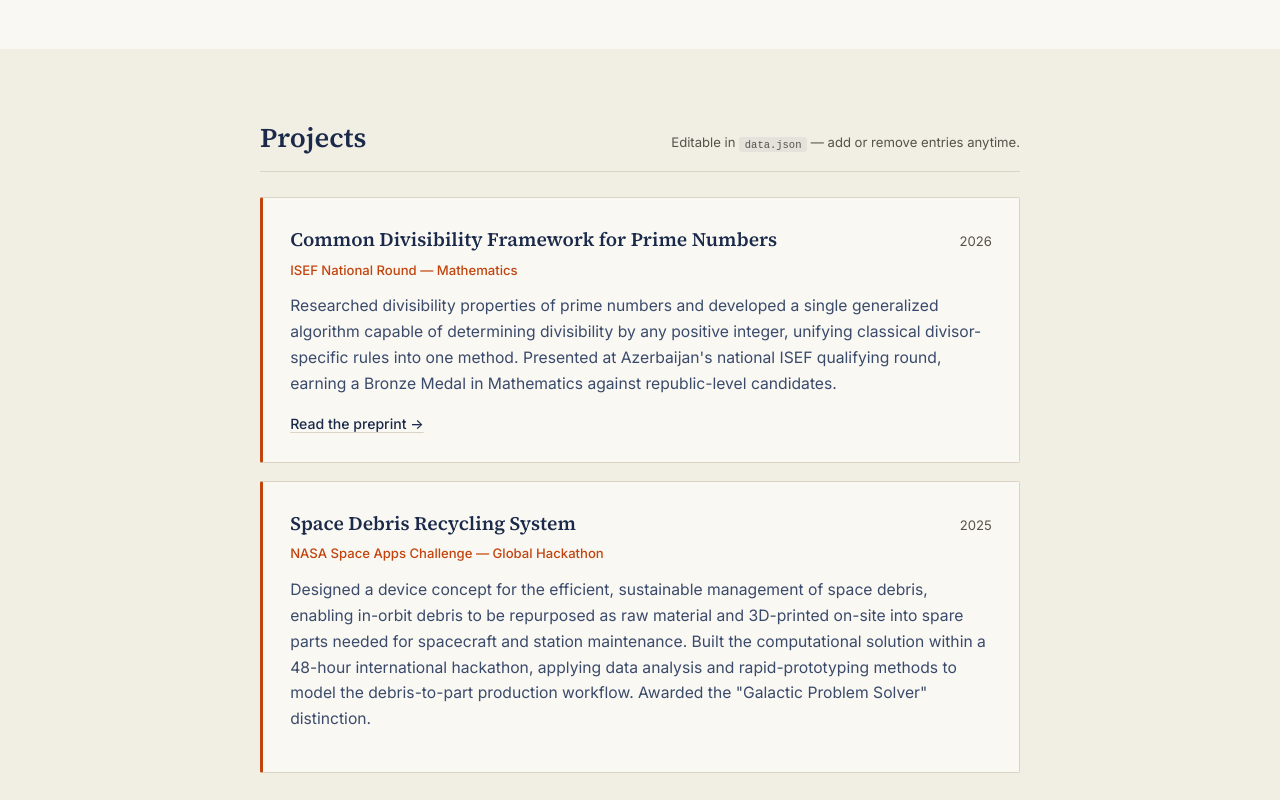
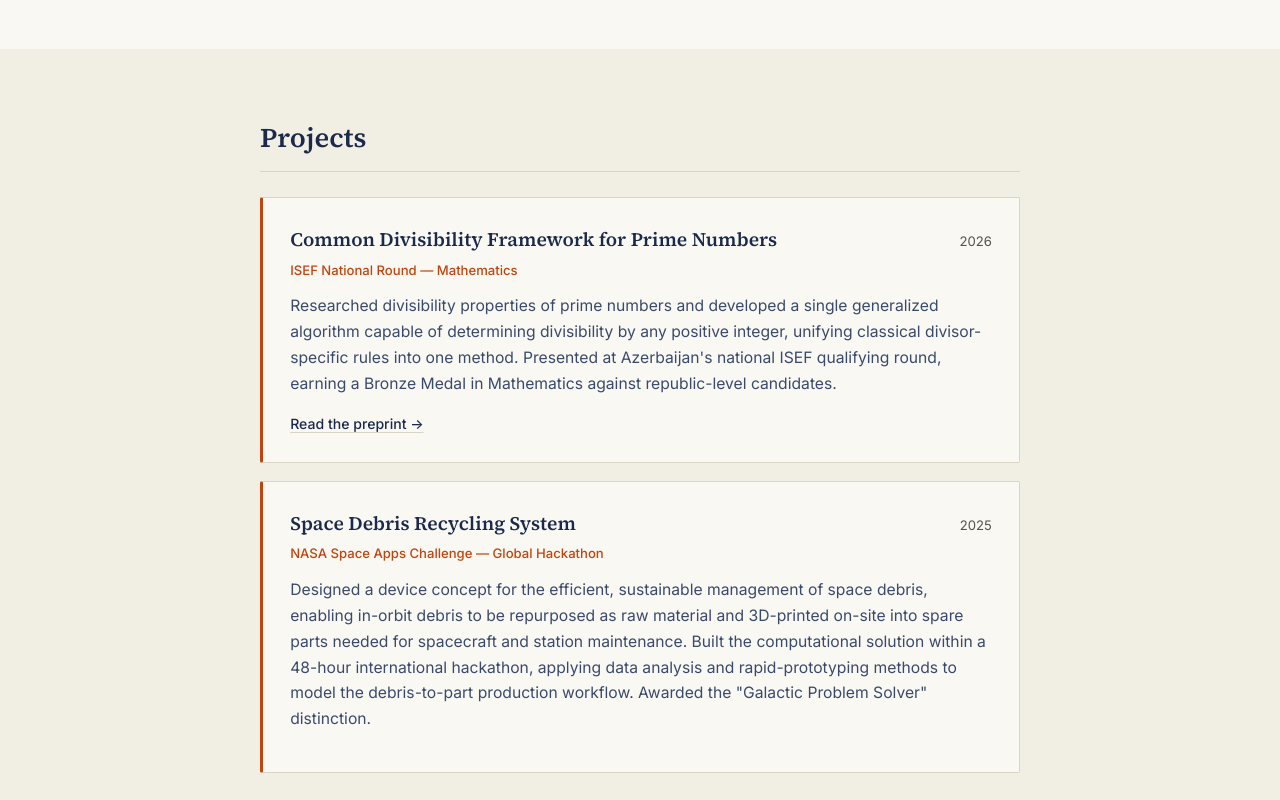
Before and after one commit to twnar/twnar.github.io, a plain HTML site: page index.html in a window 1280 px wide. Shown: the part 1060-1860 px from the top of the page. Drawn offline with Linux system fonts and the light colour scheme.

Commit message:
Remove editable notes from index.html
Removed notes about editing data.json from the projects section and footer.

```diff
--- a/index.html
+++ b/index.html
@@ -47,7 +47,6 @@
     <div class="section-inner">
       <div class="section-head-row">
         <h2 class="section-title">Projects</h2>
-        <p class="section-note">Editable in <code>data.json</code> — add or remove entries anytime.</p>
       </div>
       <div class="project-grid" id="projects-list"></div>
     </div>
@@ -96,7 +95,7 @@
 
 <footer class="site-footer">
   <p id="footer-name"></p>
-  <p class="footer-note">Built as a static site — edit <code>data.json</code> to update content.</p>
+
 </footer>
 
 <script src="script.js"></script>
```
